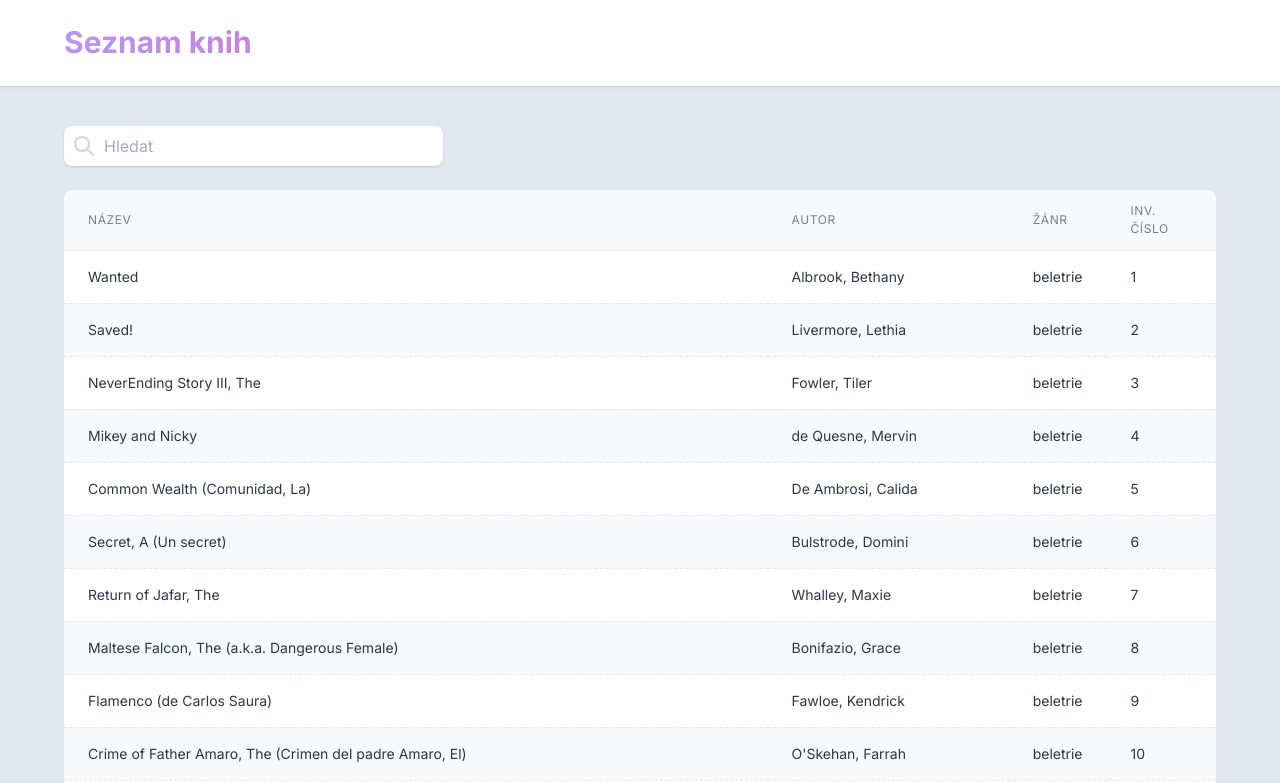
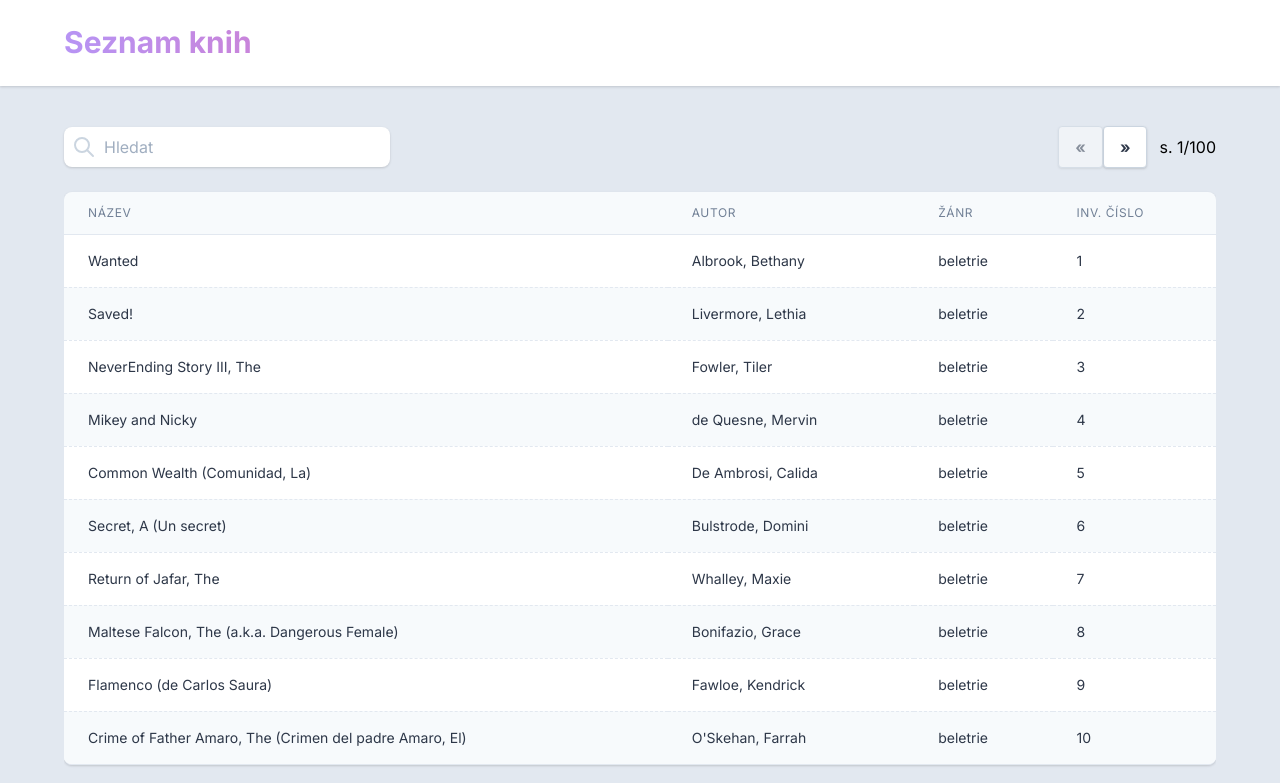
Before and after one commit to JarkaP/zLibCat, a Vue app: page / in a window 1280 px wide. Shown: the top 783 px of the page. Built offline with nearby package versions, Linux system fonts and the light colour scheme.

Commit message:
add pagination

```diff
--- a/src/components/FilterTable.vue
+++ b/src/components/FilterTable.vue
@@ -38,6 +38,41 @@
                     </div>
                 </div>
             </div>
+            <div>
+                <nav
+                    class="inline-flex"
+                    role="navigation"
+                    aria-label="pagination"
+                >
+                    <button
+                        class="bg-white hover:bg-gray-100 text-gray-800 font-semibold py-2 px-4 border border-gray-400 rounded shadow"
+                        :class="{
+                            'cursor-not-allowed opacity-50':
+                                pagination.currentPage <= 1,
+                        }"
+                        aria-label="Předchozí stránka"
+                        @click="pagination.currentPage--"
+                        :disabled="pagination.currentPage <= 1"
+                    >
+                        &laquo;
+                    </button>
+                    <button
+                        class="bg-white hover:bg-gray-100 text-gray-800 font-semibold py-2 px-4 border border-gray-400 rounded shadow"
+                        :class="{
+                            'cursor-not-allowed opacity-50':
+                                pagination.currentPage >= pagesCount,
+                        }"
+                        aria-label="Další stránka"
+                        @click="pagination.currentPage++"
+                        :disabled="pagination.currentPage >= pagesCount"
+                    >
+                        &raquo;
+                    </button>
+                </nav>
+                <span class="ml-3"
+                    >s. {{ pagination.currentPage }}/{{ pagesCount }}</span
+                >
+            </div>
         </div>
         <div v-show="items.length > 0" class="overflow-x-auto">
             <div class="py-2 align-middle inline-block min-w-full">
@@ -60,7 +95,10 @@
                             class="bg-white divide-y divide-gray-300 divide-dashed"
                         >
                             <tr
-                                v-for="item in filteredItems"
+                                v-for="item in filteredItems.slice(
+                                    currentItems.start,
+                                    currentItems.end
+                                )"
                                 :key="item.id"
                                 class="even:bg-gray-100 hover:bg-purple-200"
                             >
@@ -91,6 +129,10 @@
             </div>
         </div>
 
+        <div v-show="items.length > 0" class="my-2">
+            Celkový počet záznamů: {{ items.length }}, zobrazeno:
+            {{ filteredItems.length }}
+        </div>
         <LoadingIndicator v-show="loading" />
         <AlertMessage v-show="error.length > 0" :message="error" />
     </div>
@@ -115,6 +157,10 @@ export default {
             error: [],
             items: [],
             loading: false,
+            pagination: {
+                currentPage: 1,
+                itemsPerPage: 10,
+            },
             searchTerm: '',
             searchTermProxy: '', // proxy for debouncing
         }
@@ -128,6 +174,22 @@ export default {
                     return includes(this.normalize(val), query)
                 })
             })
+        },
+
+        pagesCount: function() {
+            return Math.ceil(
+                this.filteredItems.length / this.pagination.itemsPerPage
+            )
+        },
+
+        currentItems: function() {
+            let firstItem = this.pagination.currentPage - 1
+            firstItem = firstItem * this.pagination.itemsPerPage
+
+            return {
+                start: firstItem,
+                end: firstItem + this.pagination.itemsPerPage,
+            }
         },
     },
     mounted: function() {
@@ -168,6 +230,7 @@ export default {
     },
     watch: {
         searchTermProxy: debounce(function(newVal) {
+            this.pagination.currentPage = 1
             this.searchTerm = newVal
         }, 500),
     },
```
